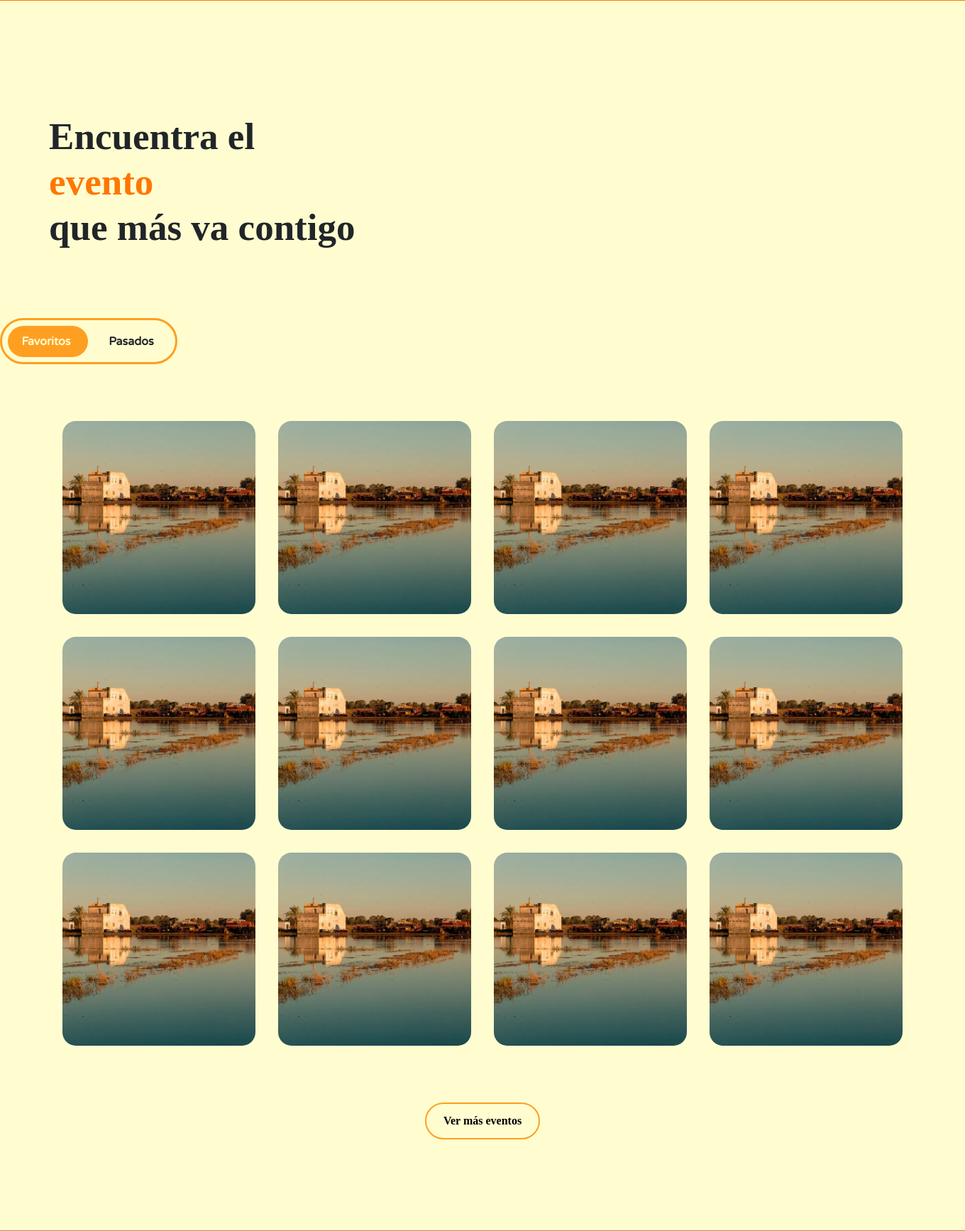
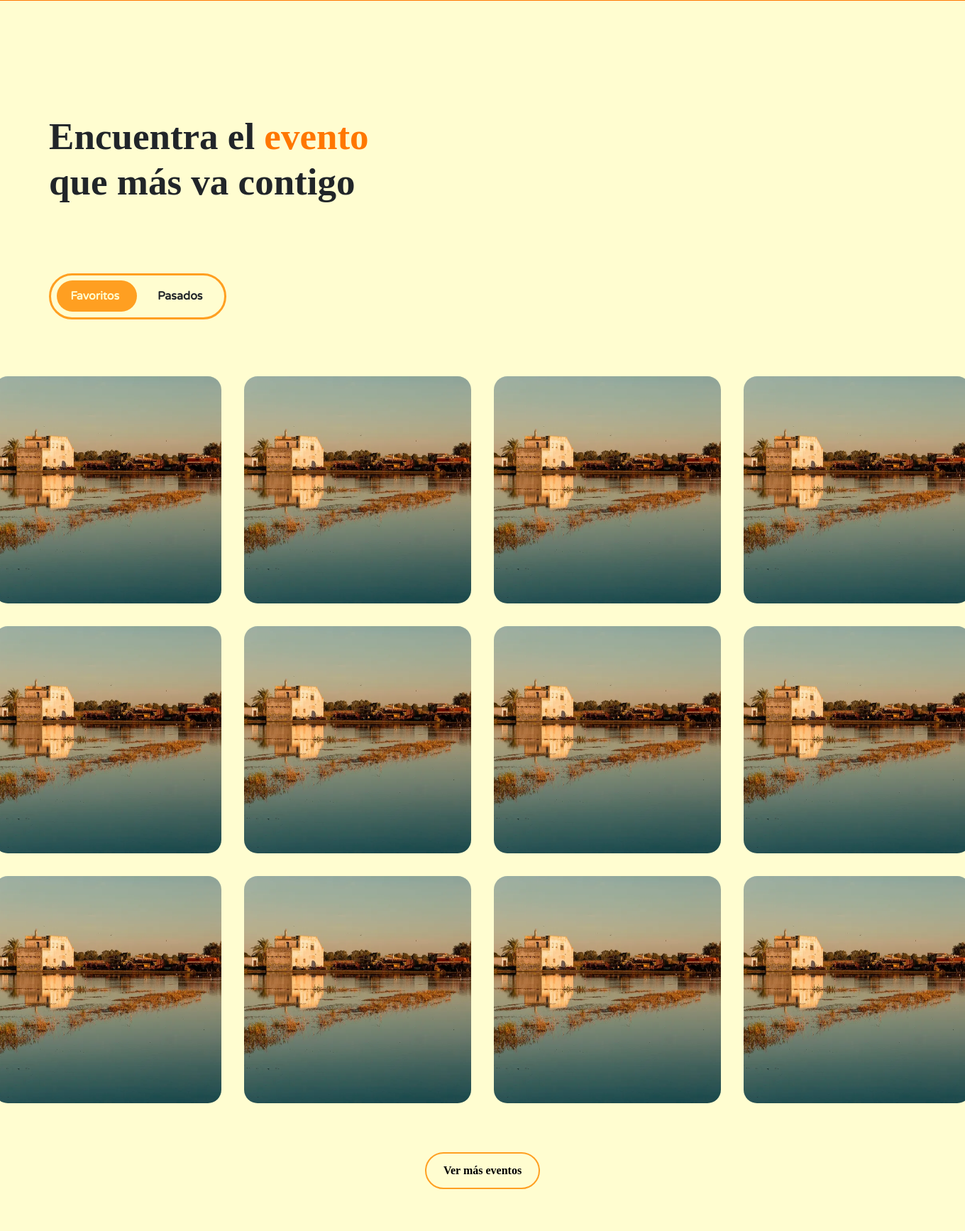
Before and after one commit to QimuDev/Taronvibe, a PHP site: page /main.html in a window 1360 px wide. Shown: the part 895-2629 px from the top of the page at 71% size. Run offline with PHP 8.4, Linux system fonts and the light colour scheme; some web fonts are replaced.

Commit message:
arreglo putospan

```diff
--- a/css/main.css
+++ b/css/main.css
@@ -306,7 +306,6 @@ body {
   width: 100%;
   display: flex;
   justify-content: center;
-  margin: 0 auto;
 }
 
 .toggle-wrapper {
@@ -321,6 +320,7 @@ body {
   border-radius: 34px;
   overflow: hidden;
   padding: 2px;
+  margin-left:4.3rem;
 }
 
 
@@ -367,7 +367,7 @@ body {
   justify-content: center;
   align-items: center;
   height: auto;
-  margin: 5rem;
+  margin-top: 5rem;
 }
 
 
@@ -376,13 +376,14 @@ body {
   grid-template-columns: repeat(4, 1fr);
   grid-template-rows: repeat(3, 1fr);
   gap: 2rem;
+  margin-bottom:2.3rem;
 }
 
 /* Contenedor de cada imagen */
 .galery-image {
   position: relative;
-  height: 17rem;
-  width: 17rem;
+  height: 20rem;
+  width: 20rem;
   background-size: cover;
   background-position: center;
   background-repeat: no-repeat;
@@ -1254,6 +1255,7 @@ input:hover{
 }
 
 .wrapper-text h3{
+  display:inline;
   font-size:53px;
 }
 
--- a/css/styles.css
+++ b/css/styles.css
@@ -553,7 +553,7 @@ margin: 4rem 4rem;
 
   .nav-logo img {
     height: 60px;
-    margin-left: 68px;
+    margin-left: 60px;
   }
 
   .nav-list {
```
